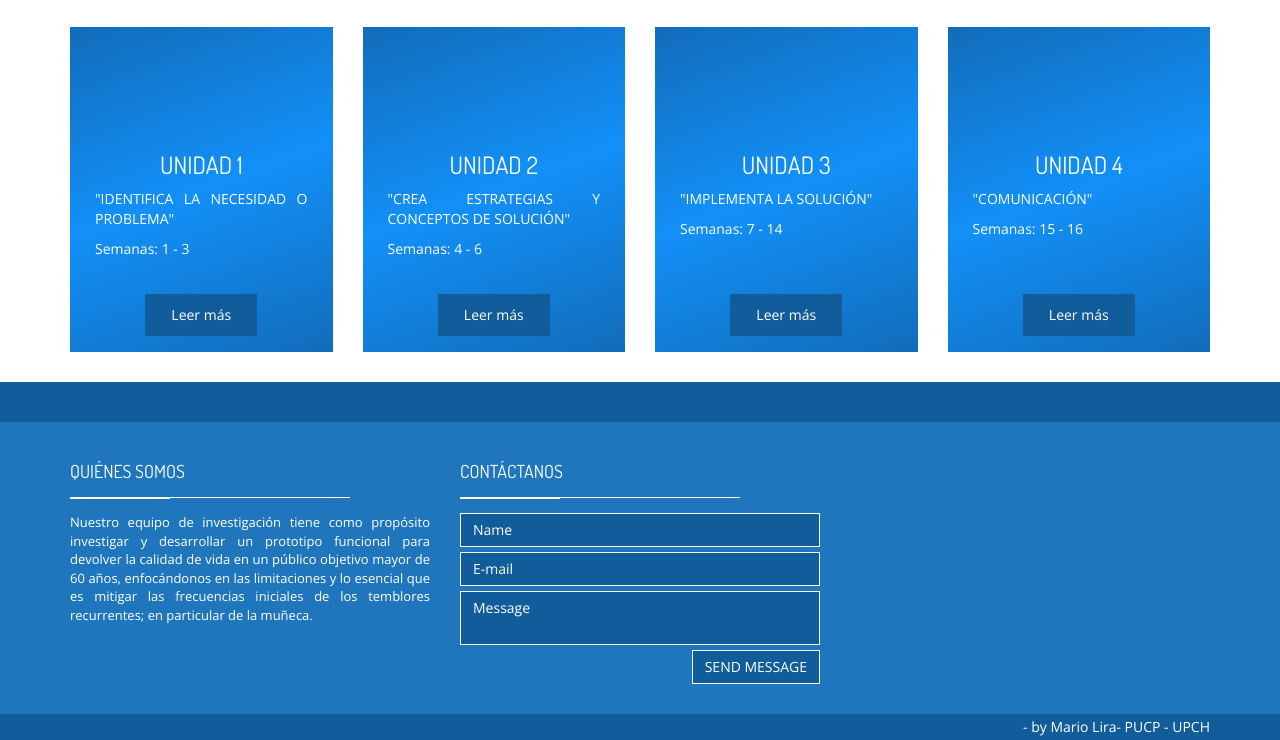
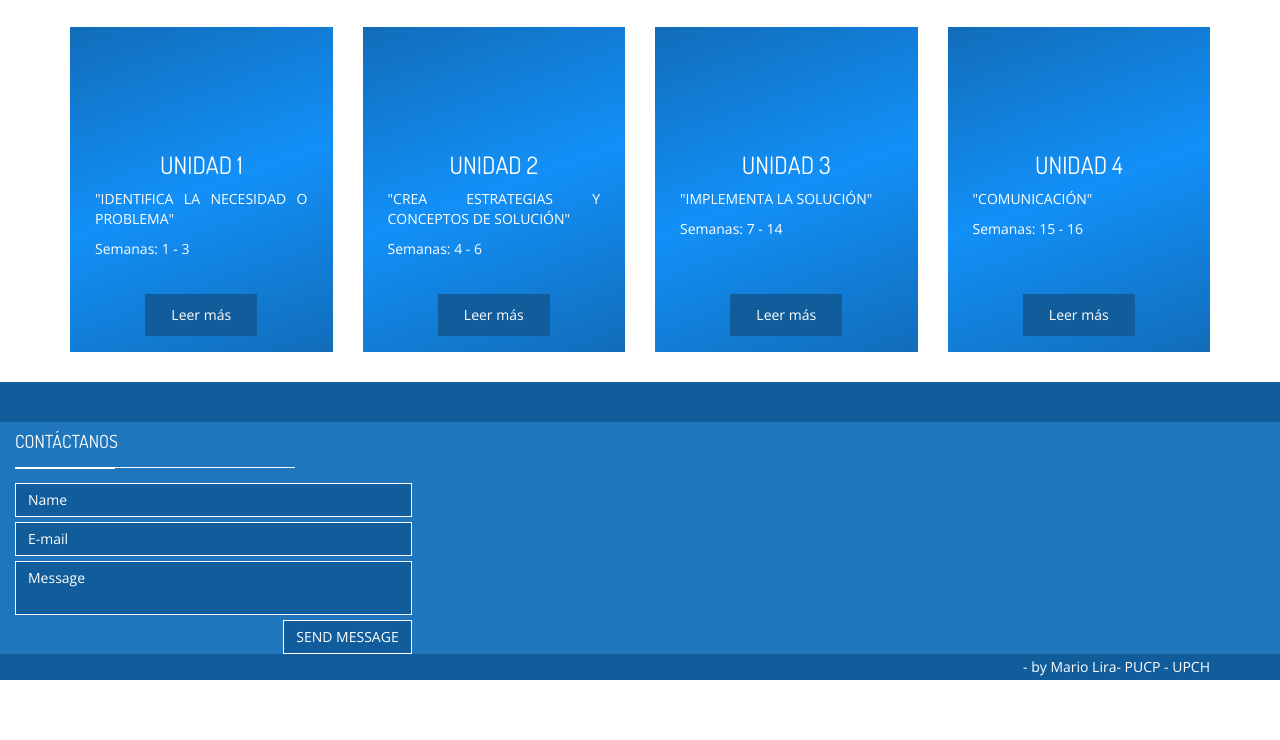
Before and after one commit to fabriziofelen/quemaduras, a plain HTML site: page index.html in a window 1280 px wide. Shown: the part 133-873 px from the top of the page. After the commit the page ends 813 px from the top, so only its background shows below. Drawn offline with nearby package versions, Linux system fonts and the light colour scheme.

Commit message:
Update index.html

```diff
--- a/index.html
+++ b/index.html
@@ -427,27 +427,7 @@
         </div>
 
 
-        <div class="footer-main">
-            <div class="container">
 
-                <div class="row">
-                    <div class="col-md-4">
-
-                        <div class="footer-col">
-
-                            <h4 class="footer-title">Quiénes somos <span class="title-under"></span></h4>
-
-                            <div class="footer-content">
-
-                                <p>
-                                    Nuestro equipo de investigación tiene como propósito investigar y desarrollar un prototipo funcional para devolver la calidad de vida en un público objetivo mayor de 60 años, enfocándonos en las limitaciones y lo esencial que es mitigar las frecuencias iniciales de los temblores recurrentes; en particular de la muñeca.
-                                </p>
-
-                            </div>
-
-                        </div>
-
-                    </div>
 
 
                     <div class="col-md-4">
```
